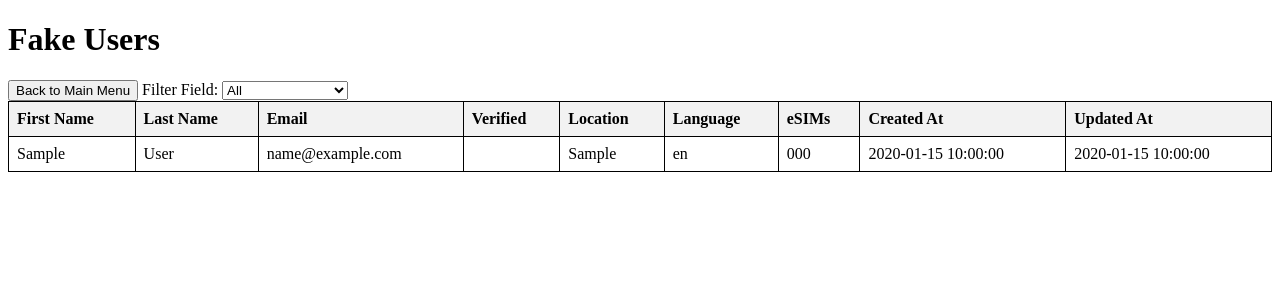
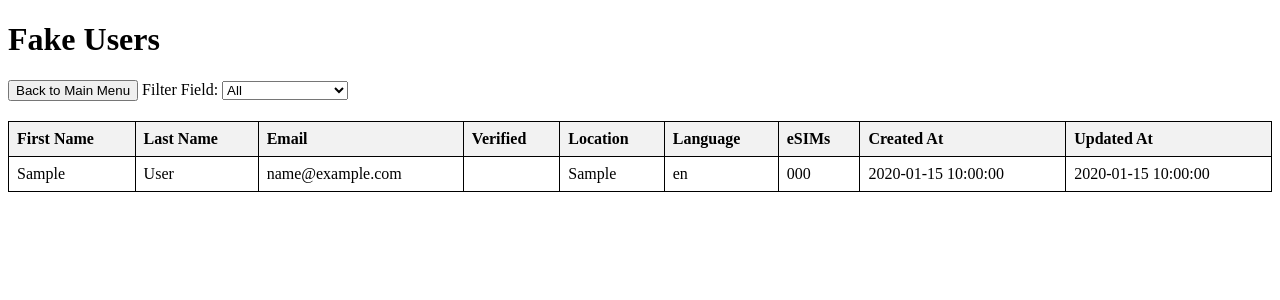
Before and after one commit to Alex90Jennings/python-assignment, a Flask app: template templates/user-table.html in a window 1280 px wide. Shown: the top 300 px of the page. Run offline with Flask 3, Linux system fonts and the light colour scheme; the template is opened without the code that fills it: most values are stand-ins (such as "Sample title", 1, 10 or a date in 2020).

Commit message:
feat: added margin to table

```diff
--- a/templates/user-table.html
+++ b/templates/user-table.html
@@ -8,6 +8,7 @@
         table {
             width: 100%;
             border-collapse: collapse;
+            margin: 20px 0;
         }
         th, td {
             border: 1px solid black;
```
